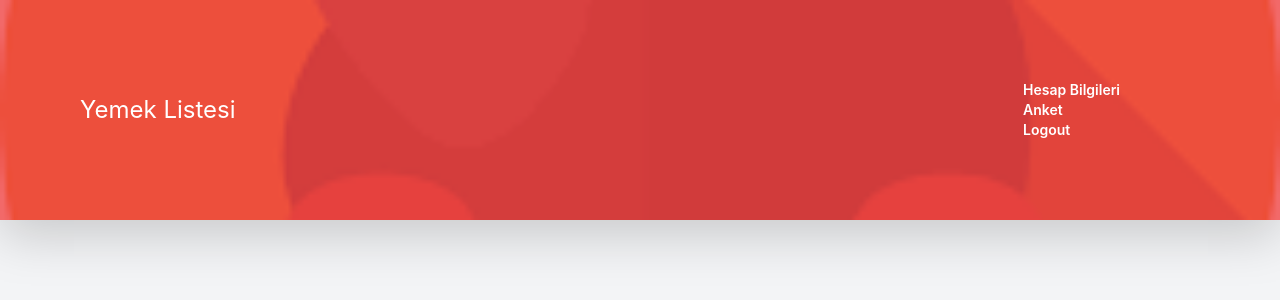
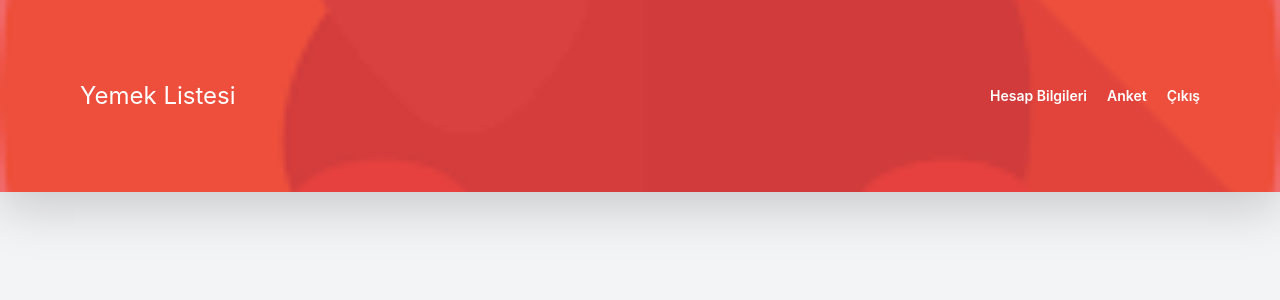
Before and after one commit to ardakskc/food-ordering-crm, a React (Create React App) app in the folder front/: page /marketplace in a window 1280 px wide. Shown: the top 300 px of the page. Built offline with nearby package versions, Linux system fonts and the light colour scheme; no server answers.

Commit message:
Merged and arranged.

```diff
--- a/front/src/components/AccountInfo.js
+++ b/front/src/components/AccountInfo.js
@@ -48,9 +48,9 @@ class AccountInfo extends Component {
         <div className="bg-red-500 relative shadow-lg w-full py-20 flex items-center text-white text-2xl justify-between">
             <img className="w-full h-full object-cover absolute top-0 opacity-20" src={Food}/>
             <h1 className='z-10 px-20'>Hesap Bilgileri</h1>
-            <ul className="z-10 hover:no-underline hover:text-white text-sm font-semibold">
-                <li ><a className="z-10 px-20 hover:no-underline hover:text-white text-sm font-semibold" href="/marketplace">Geri</a></li>
-                <li onClick="return {this.logOut.bind(this)}" ><a className="z-10 px-20 hover:no-underline hover:text-white text-sm font-semibold" href="/">Logout</a></li>
+            <ul className="z-10 px-20 gap-x-5 hover:no-underline hover:text-white text-sm font-semibold flex">
+                <li ><a className="z-10 hover:no-underline hover:text-white text-sm font-semibold" href="/marketplace">Geri</a></li>
+                <li onClick="return {this.logOut.bind(this)}" ><a className="z-10 hover:no-underline hover:text-white text-sm font-semibold" href="/">Çıkış</a></li>
             </ul>
         </div>
         <div className="my-auto items-center justify-center flex flex-col gap-y-5 rounded-lg bg-white p-16 border-2 border-[#d43d3d]">
--- a/front/src/components/Login.js
+++ b/front/src/components/Login.js
@@ -92,31 +92,31 @@ class Login extends Component {
                 <span className="card-reader items-center justify-center font-bold text-[#d43d3d] border-b border-[#d43d3d] w-full text-center">Giriş Yap</span>
                     <form onSubmit = {this.onAddSubmit.bind(this)}>
                         <div className="form-group gap-y-5">
-                            <label htmlFor="name">Username</label>
+                            <label htmlFor="name">Kullanıcı Adı</label>
                             <input
                                 type="text"
                                 name="username"
                                 id="username"
-                                placeholder="Enter Username"
+                                placeholder="Kullanıcı Adı Giriniz."
                                 className="form-control"
                                 value={username}
                                 onChange = {this.onUsernameChange.bind(this)}
                                 />
                         </div>
                         <div className="form-group">
-                            <label htmlFor="email">Password</label>
+                            <label htmlFor="email">Şifre</label>
                             <input
                                 type="password"
                                 name="password"
                                 id="password"
-                                placeholder="Enter Password"
+                                placeholder="Şifre Giriniz."
                                 className="form-control"
                                 value={password}
                                 onChange = {this.onPasswordChange.bind(this)}
                                 />
                         </div>
                     </form>
-                    <button type="submit" className="btn btn-danger btn-lg bg-[#d43d3d]" onClick={this.logIn.bind(this)}>Log In</button>
+                    <button type="submit" className="btn btn-danger btn-lg bg-[#d43d3d]" onClick={this.logIn.bind(this)}>Giriş</button>
                 </div>
                 <div></div>
                 {this.state.error_state? <div className="flex items-center justify-center bg-[#d43d3d] w-3/4 md:w-1/3 text-xs md:text-base p-3 md:p-4 text-white font-semibold shadow-md rounded-md"> Hatalı giriş yapıldı.</div> : null}
--- a/front/src/components/Marketplace.js
+++ b/front/src/components/Marketplace.js
@@ -48,10 +48,10 @@ class Marketplace extends Component {
         <div className="bg-red-500 relative shadow-lg w-full py-20 flex items-center text-white text-2xl justify-between">
             <img className="w-full h-full object-cover absolute top-0 opacity-20" src={Food}/>
             <a className="z-10 px-20 hover:no-underline hover:text-white" href="/marketplace">Yemek Listesi</a>
-            <ul className="z-10 px-20 hover:no-underline hover:text-white text-sm font-semibold">
-              <li><a className="z-10 px-20 hover:no-underline hover:text-white text-sm font-semibold" href="/account">Hesap Bilgileri</a></li>
-              <li ><a className="z-10 px-20 hover:no-underline hover:text-white text-sm font-semibold" href="/survey">Anket</a></li>
-              <li onClick="return {this.logOut.bind(this)}" ><a className="z-10 px-20 hover:no-underline hover:text-white text-sm font-semibold" href="/">Logout</a></li>
+            <ul className="z-10 px-20 gap-x-5 hover:no-underline hover:text-white text-sm font-semibold flex">
+              <li><a className="z-10 hover:no-underline hover:text-white text-sm font-semibold" href="/account">Hesap Bilgileri</a></li>
+              <li ><a className="z-10 hover:no-underline hover:text-white text-sm font-semibold" href="/survey">Anket</a></li>
+              <li onClick="return {this.logOut.bind(this)}" ><a className="z-10 hover:no-underline hover:text-white text-sm font-semibold" href="/">Çıkış</a></li>
             </ul>
           </div>
           </div>
--- a/front/src/components/Payment.js
+++ b/front/src/components/Payment.js
@@ -113,9 +113,9 @@ class Payment extends Component {
                 <div className="bg-red-500 relative shadow-lg w-full py-20 flex items-center text-white text-2xl justify-between">
                     <img className="w-full h-full object-cover absolute top-0 opacity-20" src={Food}/>
                     <a className="z-10 px-20 hover:no-underline hover:text-white" href="/payment">Sepet</a>
-                    <ul className="z-10 px-20 hover:no-underline hover:text-white text-sm font-semibold">
-                        <li ><a className="z-10 px-20 hover:no-underline hover:text-white text-sm font-semibold" href="/marketplace">Geri</a></li>
-                        <li onClick="return {this.logOut.bind(this)}" ><a className="z-10 px-20 hover:no-underline hover:text-white text-sm font-semibold" href="/">Logout</a></li>
+                    <ul className="z-10 px-20 gap-x-5 hover:no-underline hover:text-white text-sm font-semibold flex">
+                        <li ><a className="z-10 hover:no-underline hover:text-white text-sm font-semibold" href="/marketplace">Geri</a></li>
+                        <li onClick="return {this.logOut.bind(this)}" ><a className="z-10 hover:no-underline hover:text-white text-sm font-semibold" href="/">Çıkış</a></li>
                     </ul>
                 </div>
                 <div className="w-full bg-gray-100 p-16 rounded-xl flex flex-wrap overflow-x-hidden justify-center gap-x-20">
@@ -150,10 +150,10 @@ class Payment extends Component {
                         </div>
 
                         <div className="totalAmount text-lg  flex flex-col items-center gap-y-5">
-                            <p>Total Amount:</p>
+                            <p>Toplam Tutar:</p>
                             <p>{name}: {price} TL</p>
-                            {this.state.showLoyalty && <p>Loyalty Card Discount: {loyalty} TL</p>}
-                            {this.state.showLoyalty ? <p>Total: {Number(price) - Number(loyalty)} tl</p> : <p>Total: {price} TL</p>}
+                            {this.state.showLoyalty && <p>Loyalty Kart İndirimi: {loyalty} TL</p>}
+                            {this.state.showLoyalty ? <p>Toplam: {Number(price) - Number(loyalty)} TL</p> : <p>Toplam: {price} TL</p>}
                             <button className="button2" onClick={this.onPayButtonClickHandler.bind(this)}>
                                 Ödeme Yap
                             </button>
--- a/front/src/components/Survey.js
+++ b/front/src/components/Survey.js
@@ -131,9 +131,9 @@ class Survey extends Component {
                 <div className="bg-red-500 relative shadow-lg w-full py-20 flex items-center text-white text-2xl justify-between">
                     <img className="w-full h-full object-cover absolute top-0 opacity-20" src={Food}/>
                     <a className="z-10 px-20 hover:no-underline hover:text-white font-bold" href="/">Yemeksepeti</a>
-                    <ul className="z-10 px-20 hover:no-underline hover:text-white text-sm font-semibold">
-                        <li ><a className="z-10 px-20 hover:no-underline hover:text-white text-sm font-semibold" href="/marketplace">Geri</a></li>
-                        <li onClick="return {this.logOut.bind(this)}" ><a className="z-10 px-20 hover:no-underline hover:text-white text-sm font-semibold" href="/">Logout</a></li>
+                    <ul className="z-10 px-20 gap-x-5 hover:no-underline hover:text-white text-sm font-semibold flex">
+                        <li ><a className="z-10 hover:no-underline hover:text-white text-sm font-semibold" href="/marketplace">Geri</a></li>
+                        <li onClick="return {this.logOut.bind(this)}" ><a className="z-10 hover:no-underline hover:text-white text-sm font-semibold" href="/">Çıkış</a></li>
                     </ul>
                 </div>
 
```
